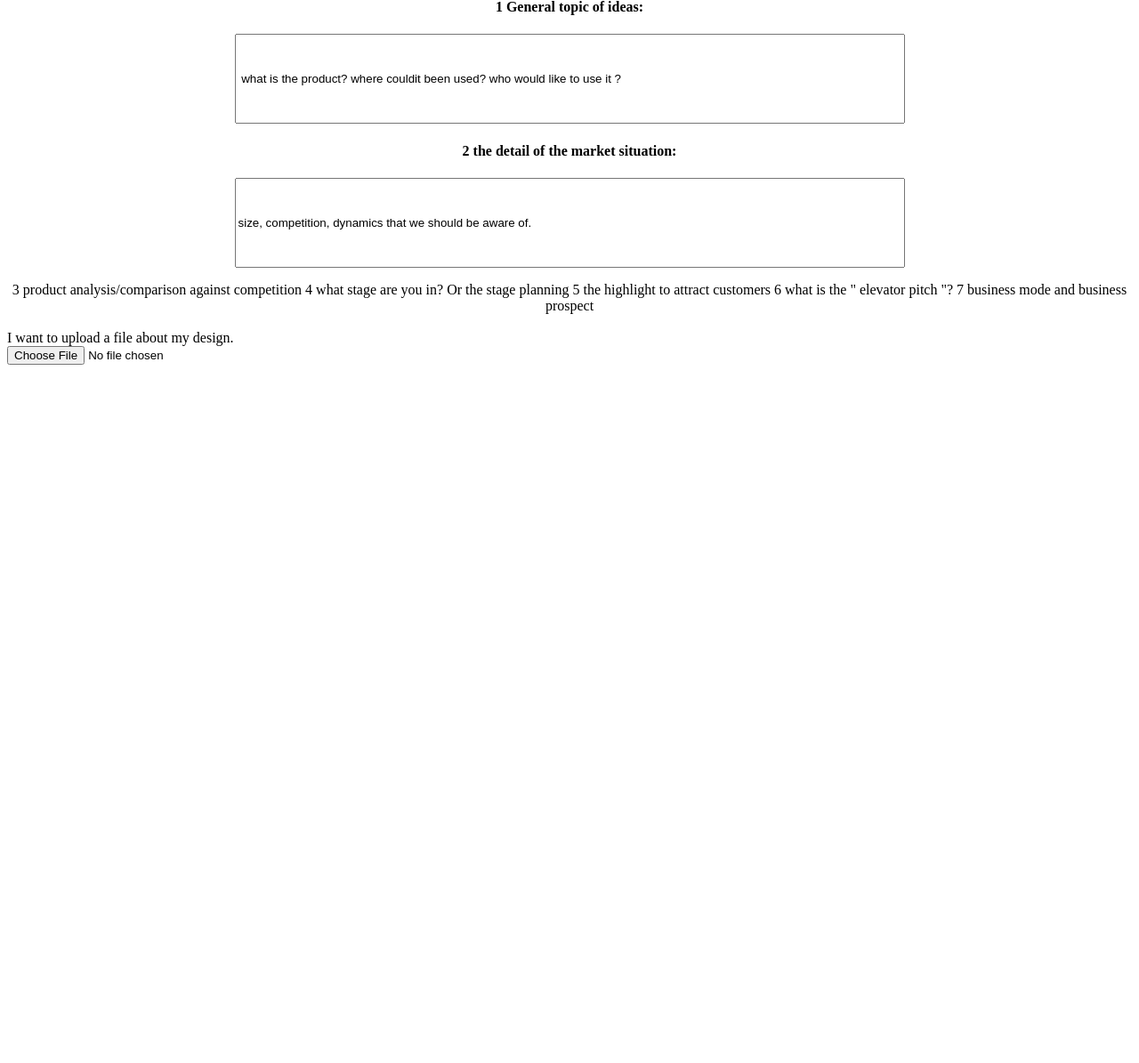
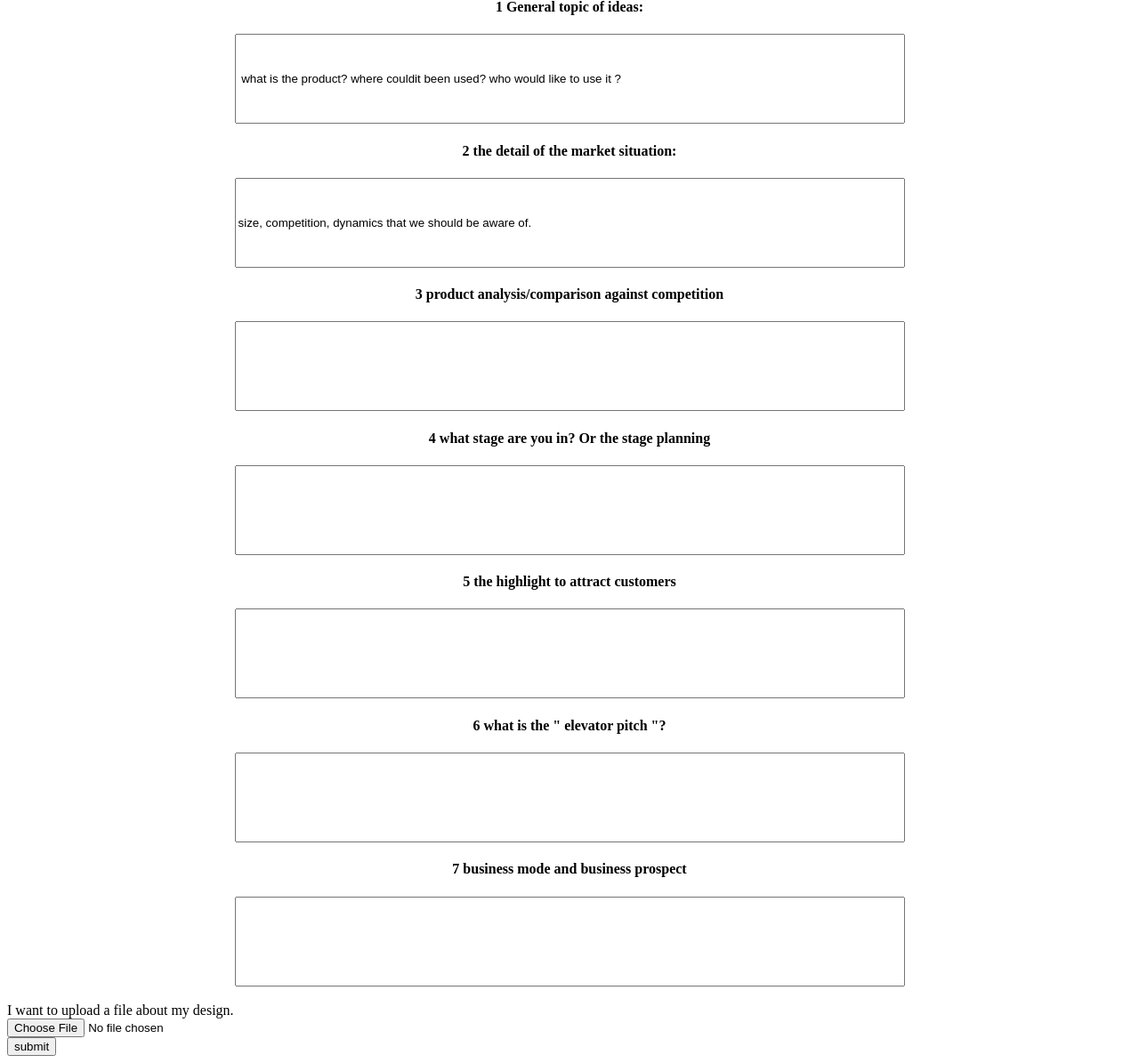
Before and after one commit to 2494182J/Startup-enterprenuership, a Django app: template templates/usgerDescribe.html in a window 1280 px wide. Shown: the part 202-1397 px from the top of the page at 89% size. Before the commit the page ends 612 px from the top, so only its background shows below. Run offline with Django 3.2, Linux system fonts and the light colour scheme; the template is opened without the code that fills it, so the values that code supplies are empty.

Commit message:
check if uploaded

```diff
--- a/templates/usgerDescribe.html
+++ b/templates/usgerDescribe.html
@@ -29,47 +29,23 @@
                 <!--all the fill in content should be coded later-->
                 <h4>2 the detail of the market situation:</h4>
                 <input type="text" style="width:745px;height:95px" value="size, competition, dynamics that we should be aware of."></br>
-                <p></p>
-
-                </tr>
-                <tr>
-                    <td>3 product analysis/comparison against competition
-                        <!--all the fill in content should be coded later-->
-                    </td>
-                </tr>
-
-                <tr>
-                    <th>
-                        4 what stage are you in? Or the stage planning
-                        <!--all the fill in content should be coded later-->
-                    </th>
-                </tr>
-
-                <tr>
-                    <td>
-                        5 the highlight to attract customers
-                        <!--all the fill in content should be coded later-->
-                    </td>
-                </tr>
-                <tr>
-                    <td>
-                        6 what is the " elevator pitch "?
-                        <!--all the fill in content should be coded later-->
-                    </td>
-                </tr>
-                <tr>
-                    <td>
-                        7 business mode and business prospect
-                        <!--all the fill in content should be coded later-->
-                    </td>
-                </tr>
-
+                <h4>3 product analysis/comparison against competition</h4>
+                <input type="text" style="width:745px;height:95px"></br>
+                <h4>4 what stage are you in? Or the stage planning</h4>
+                <input type="text" style="width:745px;height:95px"></br>
+                <h4> 5 the highlight to attract customers</h4>
+                <input type="text" style="width:745px;height:95px"></br>
+                <h4> 6 what is the " elevator pitch "?</h4>
+                <input type="text" style="width:745px;height:95px"></br>
+                <h4> 7 business mode and business prospect</h4>
+                <input type="text" style="width:745px;height:95px"></br>
             </form>
 
         </div>
-
-        <!--also can upload the designing file like picture, video and document-->
-        <br> I want to upload a file about my design.</br> <input type="file">
+        <div>
+            <!--also can upload the designing file like picture, video and document-->
+            <br> I want to upload a file about my design.</br> <input type="file"></br>
+            <input type="submit" value="submit">
         </div>
 </body>
 
```
